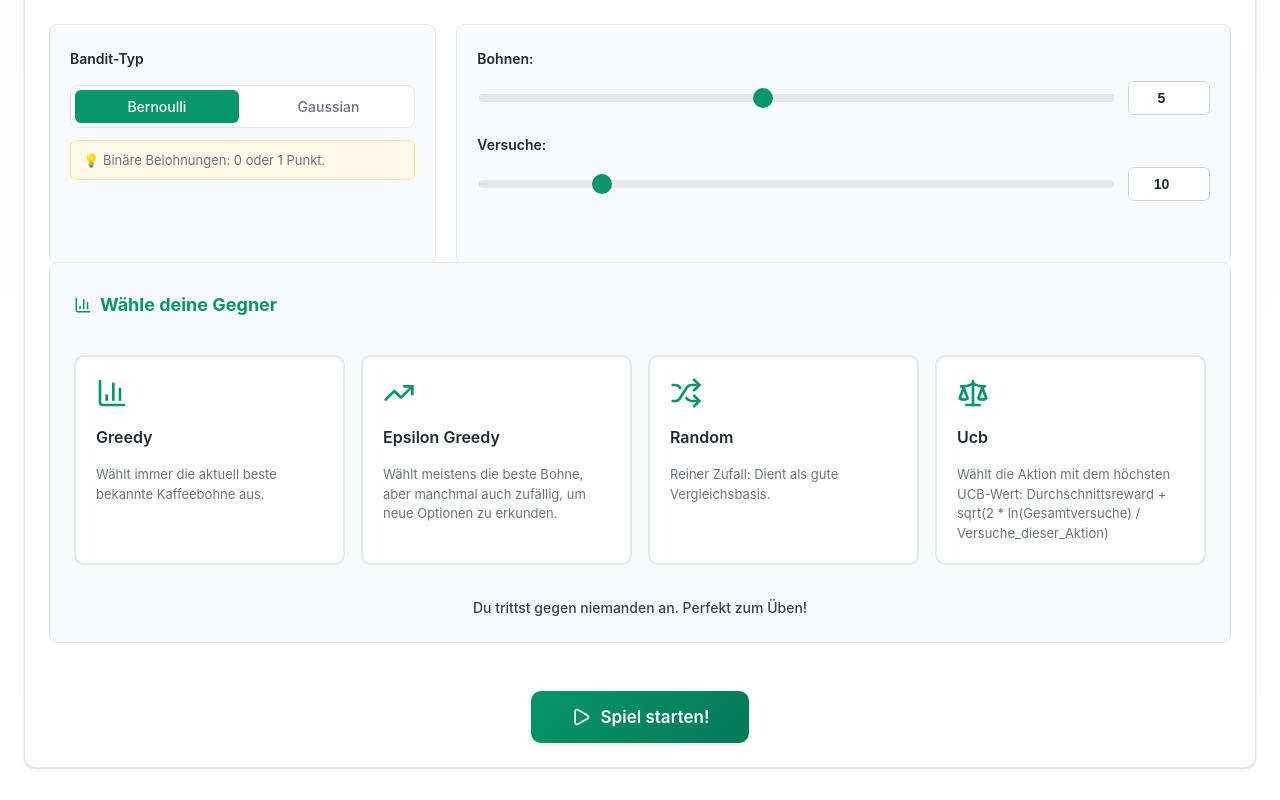
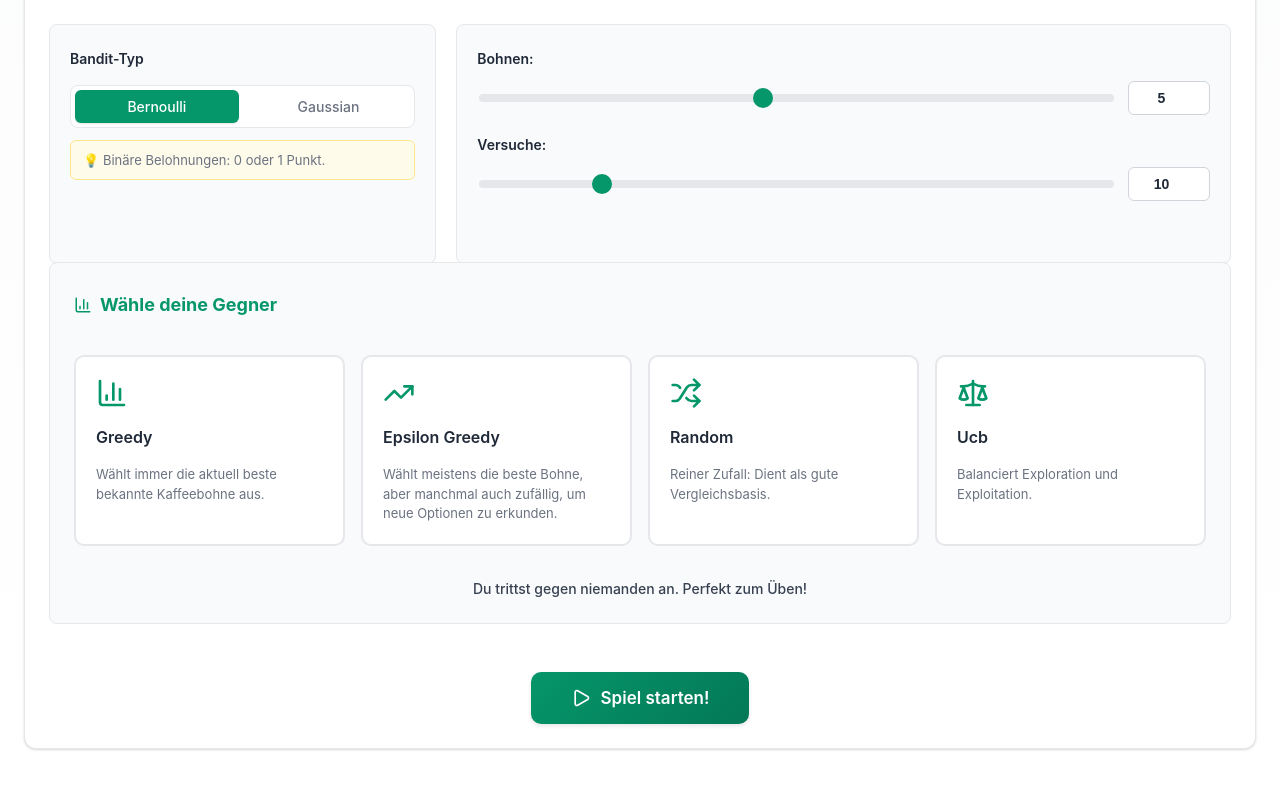
Before and after one commit to winnemo/BanditTool, a React (Vite) app in the folder banditTool/: page / in a window 1280 px wide. Shown: the part 964-1764 px from the top of the page. Built offline with nearby package versions, Linux system fonts and the light colour scheme.

Commit message:
#54 changed algo description

```diff
--- a/banditTool/src/components/configuration.tsx
+++ b/banditTool/src/components/configuration.tsx
@@ -192,7 +192,7 @@ export function ConfigPanel({
 
         'ucb': {
 
-            description: "Wählt die Aktion mit dem höchsten UCB-Wert: Durchschnittsreward + sqrt(2 * ln(Gesamtversuche) / Versuche_dieser_Aktion)",
+            description: "Balanciert Exploration und Exploitation.",
             icon: <Scale className="algorithm-card-icon"/>,
         }
 
```
